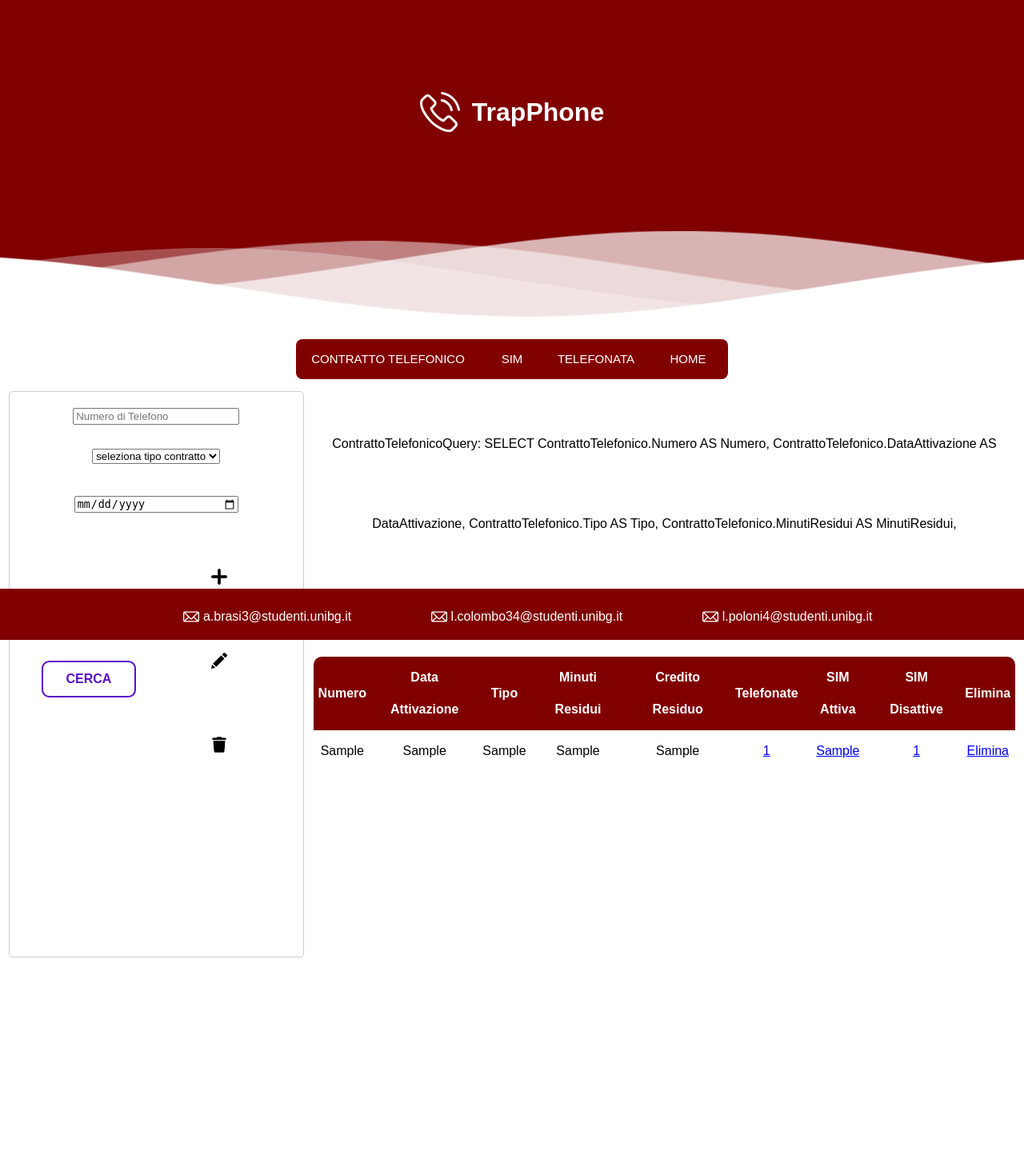
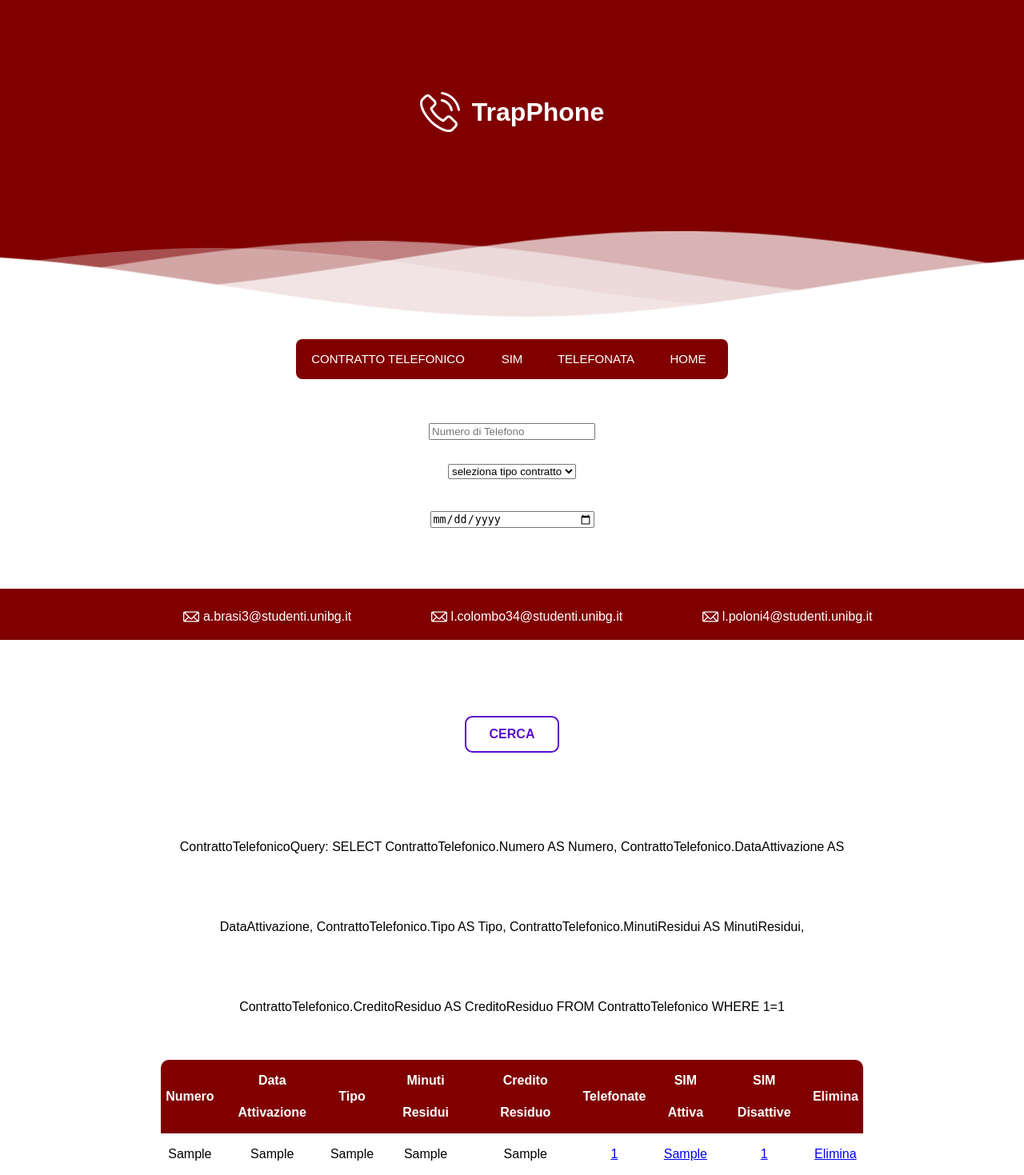
Before and after one commit to ColoErMejo/ProgWeb23-24, a PHP site: page /ContrattoTelefonico.php in a window 1280 px wide. Shown: the whole page at 80% size. Before the commit the page ends 1197 px from the top, so only its background shows below. Run offline with PHP 8.4, Linux system fonts and the light colour scheme; tables that the repository leaves empty or names only in its code hold one stand-in row (values such as "Sample post"); some libraries are stand-ins or nearby versions.

Commit message:
correzioni grafiche

```diff
--- a/ContrattoTelefonico.php
+++ b/ContrattoTelefonico.php
@@ -32,17 +32,21 @@
 				</select>
 				<input id="Data" name="Data" type="date" placeholder="gg/mm/aa" class="search-box" />
 				<div class="buttons-container">
-    			<form name="myform" method="POST">
-        			<input type="submit" value="Cerca" class="search-button" />
-    			</form>
-    			<div>
-        		<a href="InserimentoContratto.php"><img src="icons/plus.png" width="20px" height="20px"></a>
-        		<a href="InserimentoContratto.php"><img src="icons/pencil.png" width="20px" height="20px"></a>
-        		<a href="EliminazioneContratto.php"><img src="icons/bin.png" width="20px" height="20px"></a>
-    			</div>
+					<div class="buttons-operation">
+						<a id="InsCont" href="InserimentoContratto.php"><img src="icons/plus.png" width="20px"
+								height="20px"></a>
+						<a id="ModCont" href="InserimentoContratto.php"><img src="icons/pencil.png" width="20px"
+								height="20px"></a>
+						<a id="ElimCont" href="EliminazioneContratto.php"><img src="icons/bin.png" width="20px"
+								height="20px"></a>
+					</div>
+					<form name="myform" method="POST">
+						<input type="submit" value="Cerca" class="search-button" />
+					</form>
+
+				</div>
+			</form>
 		</div>
-			</form>
-	</div>
 
 		<div class="content-results">
 			<?php
@@ -133,11 +137,15 @@
 								if ($result->rowCount() > 0) {
 									foreach ($result as $riga) {
 										$SIMAttiva = $riga["Codice"];
-										?><td><a href= "SIM.php?StatoSIM=SIMAttiva&Codice=<?php echo $SIMAttiva ?>"><?php echo $SIMAttiva; ?></a> </td> <?php
+										?>
+										<td><a
+												href="SIM.php?StatoSIM=SIMAttiva&Codice=<?php echo $SIMAttiva ?>"><?php echo $SIMAttiva; ?></a>
+										</td> <?php
 									}
 								} else {
 									$SIMAttiva = "";
-									?><td> <?php echo $SIMAttiva; ?> </td> <?php
+									?>
+									<td> <?php echo $SIMAttiva; ?> </td> <?php
 								}
 
 
--- a/css/style.css
+++ b/css/style.css
@@ -126,19 +126,19 @@ nav .animation {
   border-radius: 8px;
   background-color: #800000; /* Colore di sfondo predefinito */
 }
-a:nth-child(1) {
+nav a:nth-child(1) {
   width: 230px;
 }
 
-a:nth-child(2) {
+nav a:nth-child(2) {
   width: 80px;
 }
 
-a:nth-child(3) {
+nav a:nth-child(3) {
   width: 130px;
 }
 
-a:nth-child(4) {
+nav a:nth-child(4) {
   width: 100px;
 }
 
@@ -189,7 +189,7 @@ nav a:nth-child(4):hover ~ .animation {
 /*zona di ricerca a sx*/
 .research-filter {
   background-color: transparent;
-  border: 1px solid #ccc;
+  /*border: 1px solid #ccc;*/
   border-radius: 5px;
   flex: 0 0 29%;
   display: flex;
@@ -202,6 +202,7 @@ nav a:nth-child(4):hover ~ .animation {
   display: flex;
   flex-direction: column;
   align-items: center; /* Centra gli elementi verticalmente */
+  margin-top: 20px;
 }
 
 .research-filter form * {
@@ -226,8 +227,14 @@ nav a:nth-child(4):hover ~ .animation {
 
 .buttons-container {
   display: flex;
-  justify-content: space-between; /* Allineamento dei pulsanti Cerca e Aggiungi SIM */
+  flex-direction: column;
   align-items: center; /* Allineamento verticale */
+}
+
+.buttons-operation {
+  display: flex; /* Utilizza Flexbox */
+  justify-content: space-between; /* Spazia gli elementi uniformemente lungo la riga */
+  width: 100%; /* Assicura che il div occupi l'intera larghezza disponibile */
 }
 
 /*.search-button,
@@ -315,9 +322,16 @@ nav a:nth-child(4):hover ~ .animation {
   padding: 8px 32px 8px 12px;
   background-color: #fff;
   cursor: pointer;
-  appearance: none;
-  -webkit-appearance: none;
-  -moz-appearance: none;
+}
+
+/* Stile al passaggio del mouse */
+.custom-select:hover {
+  border-color: #999; /* Cambia il colore del bordo al passaggio del mouse */
+}
+
+/* Stile al focus */
+.custom-select:focus {
+  outline: none; /* Rimuove il bordo di focus */
 }
 
 /* Stile per gli option */
```
